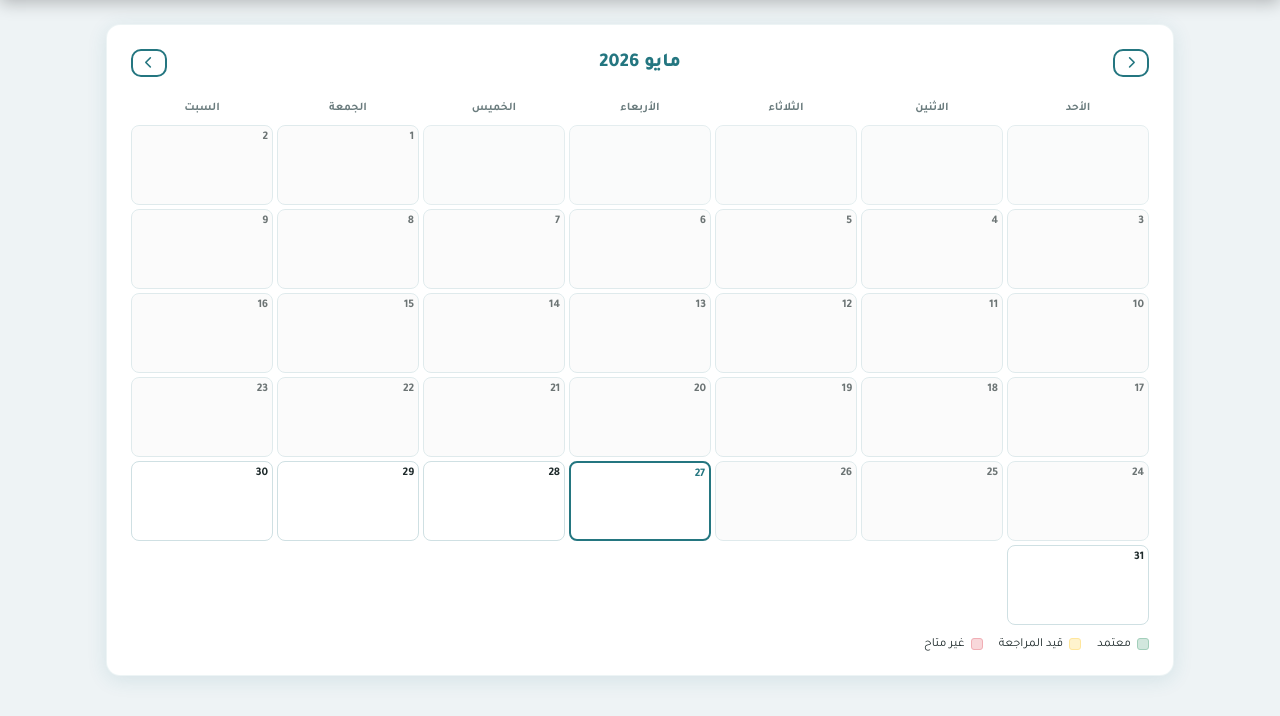
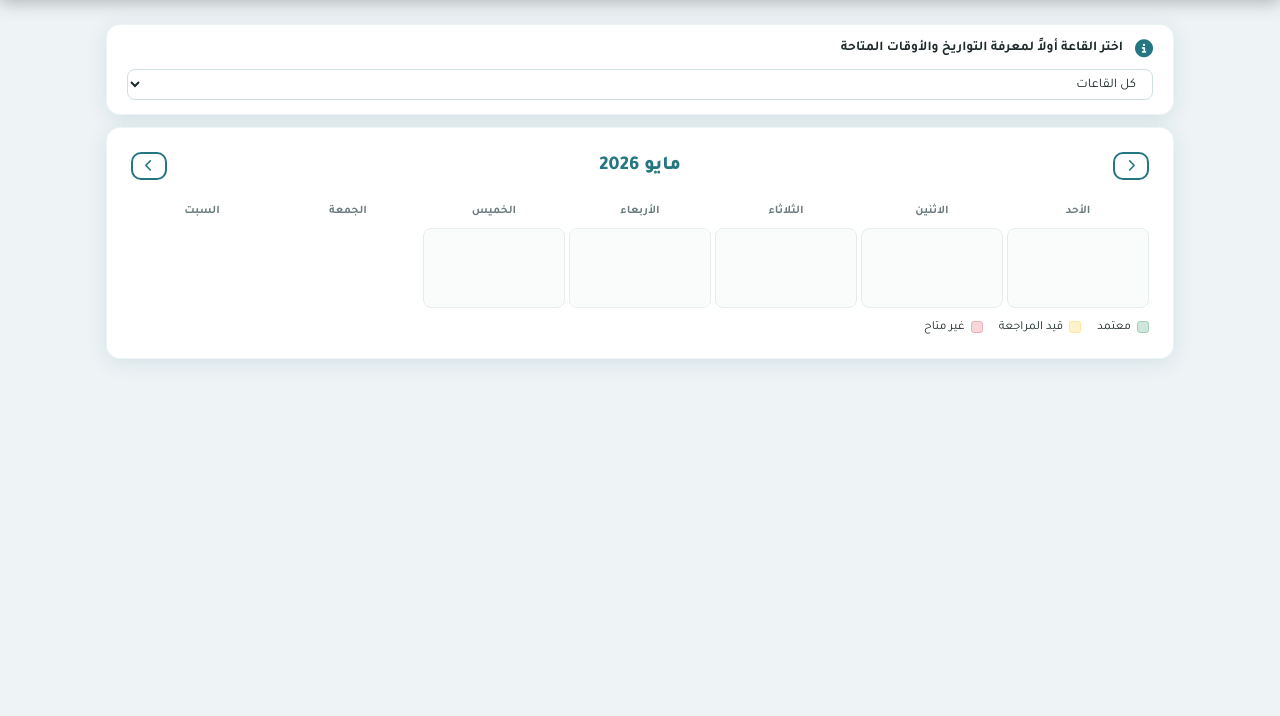
Before and after one commit to AcsVe/venues, a Flask app: page /calendar in a window 1280 px wide. Shown: the part 64-780 px from the top of the page. Run offline with Flask 3, Linux system fonts and the light colour scheme; data that the repository does not hold is empty.

Commit message:
Calendar: hall filter, cell coloring, privacy

```diff
--- a/templates/calendar.html
+++ b/templates/calendar.html
@@ -124,6 +124,18 @@
 {% endblock %}
 
 {% block content %}
+<!-- Hall filter + tip -->
+<div class="card" style="margin-bottom:12px;padding:14px 20px">
+  <div style="display:flex;align-items:center;gap:12px;flex-wrap:wrap">
+    <i class="fas fa-info-circle" style="color:var(--primary);font-size:1.2rem;flex-shrink:0"></i>
+    <span style="font-size:.9rem;color:var(--text);font-weight:600">
+      {{ 'اختر القاعة أولاً لمعرفة التواريخ والأوقات المتاحة' if lang == 'ar' else 'Select a hall first to see available dates and times' }}
+    </span>
+    <select id="hallFilter" onchange="filterHall(this.value)" style="margin-right:auto;padding:7px 12px;border:1.5px solid var(--border);border-radius:8px;font-family:inherit;font-size:.88rem;min-width:160px">
+      <option value="">{{ 'كل القاعات' if lang == 'ar' else 'All Halls' }}</option>
+    </select>
+  </div>
+</div>
 <div class="card">
   <div class="cal-nav">
     <button class="btn btn-outline btn-sm" onclick="changeMonth(-1)">
@@ -245,21 +257,27 @@ async function renderCalendar() {
 
     // Bookings for this date
     const dayBks = bookings.filter(b => b.date <= dateStr && (b.endDate || b.date) >= dateStr);
-    if (dayBks.length) cell.classList.add('has-event');
-    for (const bk of dayBks.slice(0, 3)) {
-      const el = document.createElement('div');
-      el.className = `cal-event ${bk.status}`;
-      el.textContent = bk.title || bk.hall;
-      el.title = bk.title;
-      el.onclick = (e) => { e.stopPropagation(); openDayModal(dateStr, dayBks, blkList); };
-      cell.appendChild(el);
+    const filteredBks = curHall ? dayBks.filter(b => b.hall === curHall) : dayBks;
+    if (filteredBks.length) {
+      cell.classList.add('has-event');
+      const hasApproved = filteredBks.some(b => b.status === 'approved');
+      const hasPending  = filteredBks.some(b => b.status === 'pending');
+      if (hasApproved) { cell.style.background='rgba(209,231,221,.4)'; cell.style.borderColor='#a3cfbb'; }
+      else if (hasPending) { cell.style.background='rgba(255,243,205,.5)'; cell.style.borderColor='#ffe69c'; }
+      const dot = document.createElement('div');
+      dot.style.cssText = 'display:flex;gap:3px;flex-wrap:wrap;margin-top:3px';
+      filteredBks.slice(0,4).forEach(bk => {
+        const d = document.createElement('span');
+        d.style.cssText = 'width:8px;height:8px;border-radius:50%;display:inline-block;background:' + (bk.status==='approved'?'#27ae60':bk.status==='pending'?'#e67e22':'#c0392b');
+        dot.appendChild(d);
+      });
+      cell.appendChild(dot);
+      const lbl = document.createElement('div');
+      lbl.style.cssText = 'font-size:.65rem;color:var(--muted);font-weight:700;margin-top:2px';
+      lbl.textContent = AR ? filteredBks.length+' حجز' : filteredBks.length+' booking'+(filteredBks.length>1?'s':'');
+      cell.appendChild(lbl);
     }
-    if (dayBks.length > 3) {
-      const more = document.createElement('div');
-      more.className = 'cal-event approved';
-      more.textContent = AR ? `+${dayBks.length - 3} أخرى` : `+${dayBks.length - 3} more`;
-      cell.appendChild(more);
-    }
+    if (blkList.some(b => !b.fromTime)) { cell.style.background='rgba(248,215,218,.4)'; cell.style.borderColor='#f1aeb5'; }
 
     // Book button
     if (!isPast && blkList.every(b => b.fromTime)) {
@@ -295,12 +313,12 @@ function openDayModal(dateStr, bookings, blocked) {
     </div>`;
   }
 
-  if (bookings.length) {
-    for (const bk of bookings) {
+  const visibleBks = curHall ? bookings.filter(b => b.hall === curHall) : bookings;
+  if (visibleBks.length) {
+    for (const bk of visibleBks) {
       const timeStr = bk.fullDay ? (AR ? 'يوم كامل' : 'Full Day') :
                       `${bk.startTime} - ${bk.endTime}`;
       html += `<div class="bk-card">
-        <div class="bk-title">${esc(bk.title)}</div>
         <div class="bk-meta">
           <span><i class="fas fa-door-open"></i> ${esc(bk.hall)}</span>
           <span><i class="fas fa-clock"></i> ${timeStr}</span>
@@ -308,7 +326,7 @@ function openDayModal(dateStr, bookings, blocked) {
         </div>
       </div>`;
     }
-  } else if (!blocked.length) {
+  } else if (!blocked.length && !visibleBks.length) {
     html = `<p style="color:var(--muted);text-align:center">${AR ? 'لا توجد حجوزات في هذا اليوم' : 'No bookings for this day'}</p>`;
   }
 
@@ -336,7 +354,22 @@ function changeMonth(dir) {
   curMonth += dir;
   if (curMonth > 12) { curMonth = 1; curYear++; }
   if (curMonth < 1)  { curMonth = 12; curYear--; }
-  renderCalendar();
+  let curHall = '';
+async function loadHalls() {
+  try {
+    const res = await fetch('/api/halls-list');
+    const halls = await res.json();
+    const sel = document.getElementById('hallFilter');
+    halls.forEach(h => {
+      const opt = document.createElement('option');
+      opt.value = h.nameAr; opt.textContent = h.nameAr;
+      sel.appendChild(opt);
+    });
+  } catch(e) {}
+}
+function filterHall(val) { curHall = val; monthCache = {}; renderCalendar(); }
+loadHalls();
+renderCalendar();
 }
 
 function statusLabel(s) {
```
